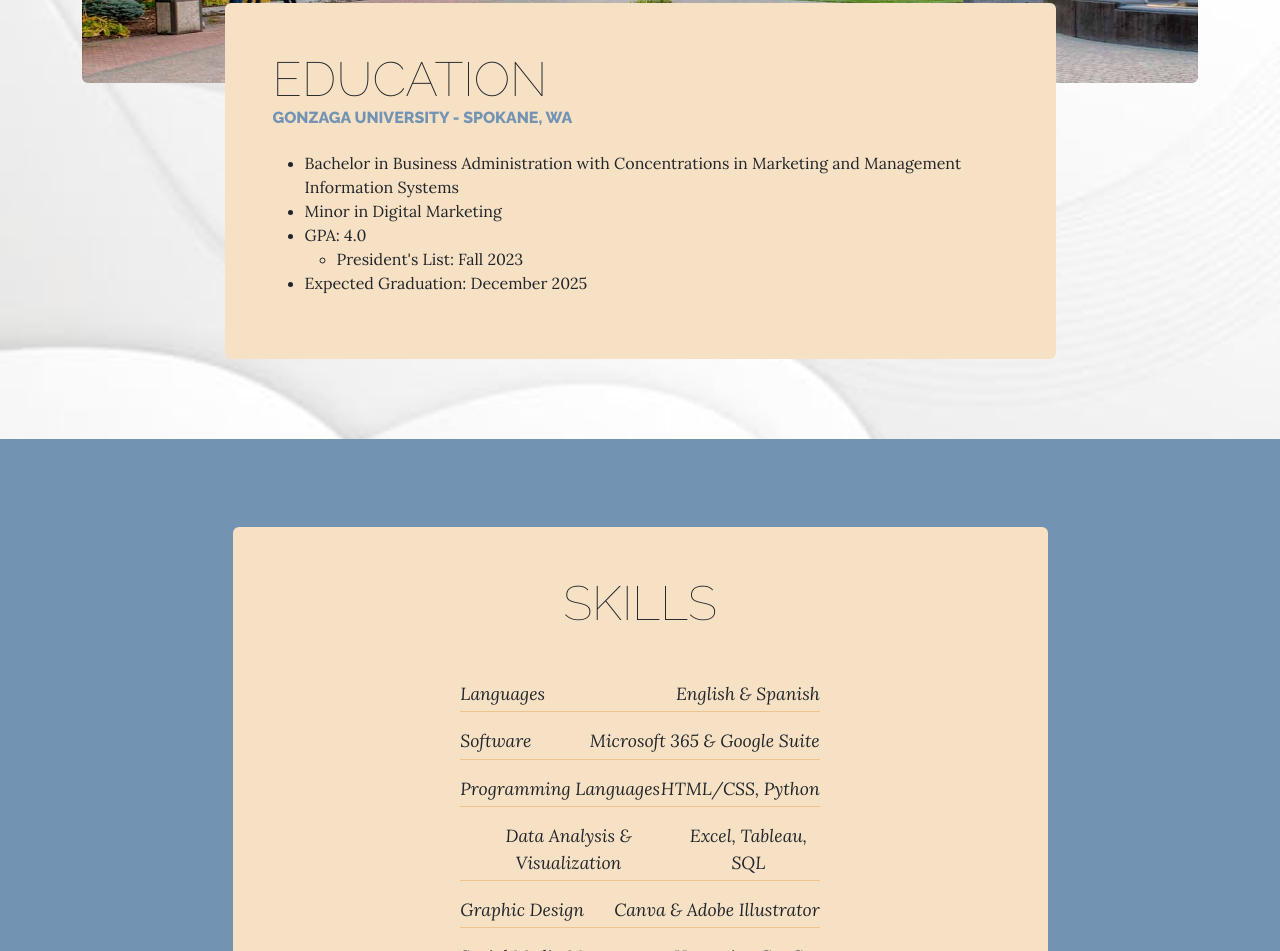
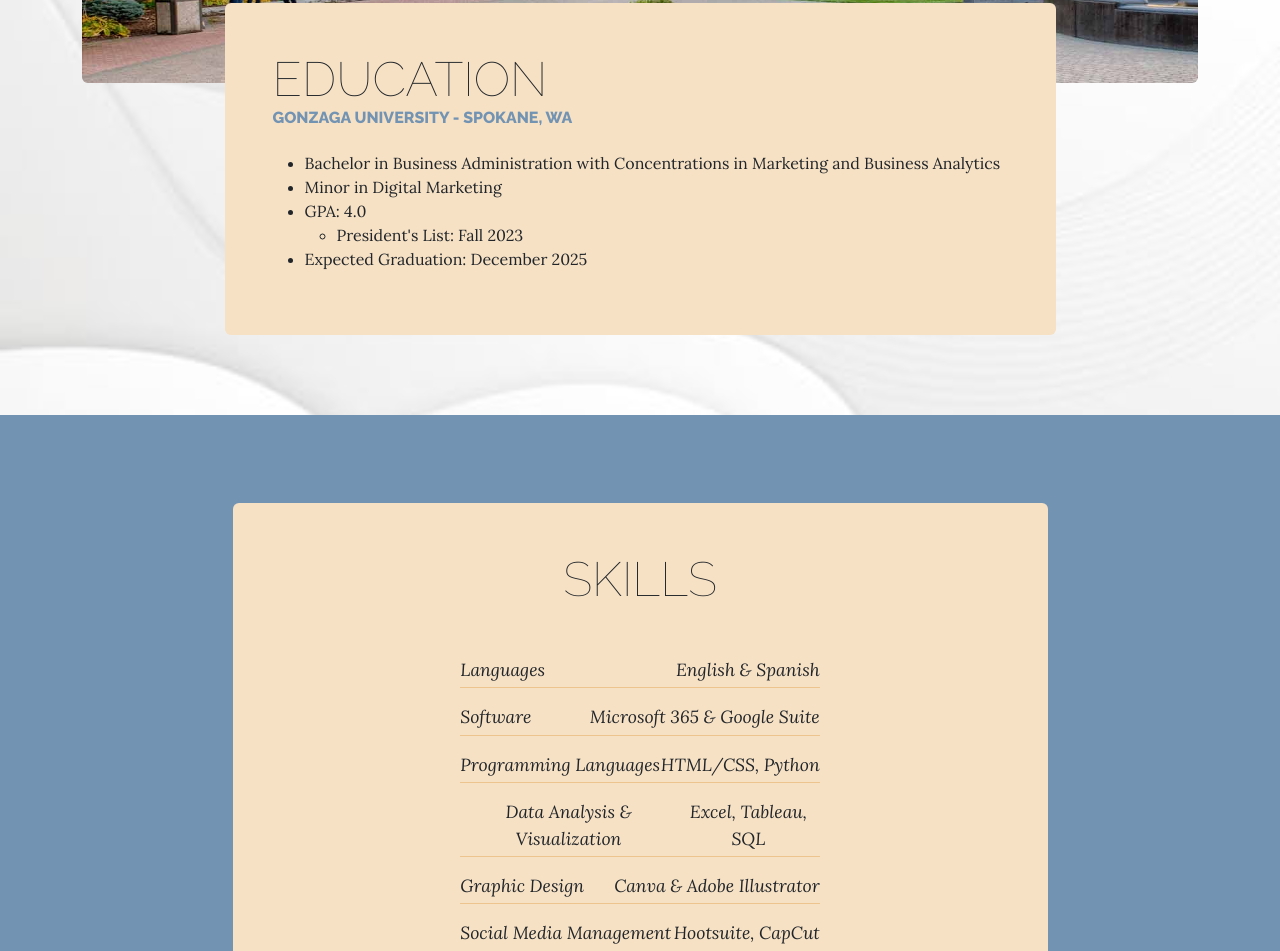
Before and after one commit to saragonzalez15/Sara-Gonzalez-Millan, a plain HTML site: page skills.html in a window 1280 px wide. Shown: the part 941-1892 px from the top of the page. Drawn offline with nearby package versions, Linux system fonts and the light colour scheme.

Commit message:
Update skills.html

```diff
--- a/skills.html
+++ b/skills.html
@@ -51,7 +51,7 @@
                             </h2>
 
                                 <ul>
-                                    <li>Bachelor in Business Administration with Concentrations in Marketing and Management Information Systems</li>
+                                    <li>Bachelor in Business Administration with Concentrations in Marketing and Business Analytics</li>
                                     <li>Minor in Digital Marketing</li>
                                     <li>GPA: 4.0</li>
                                     <ul><li>President's List: Fall 2023</li></ul>
```
